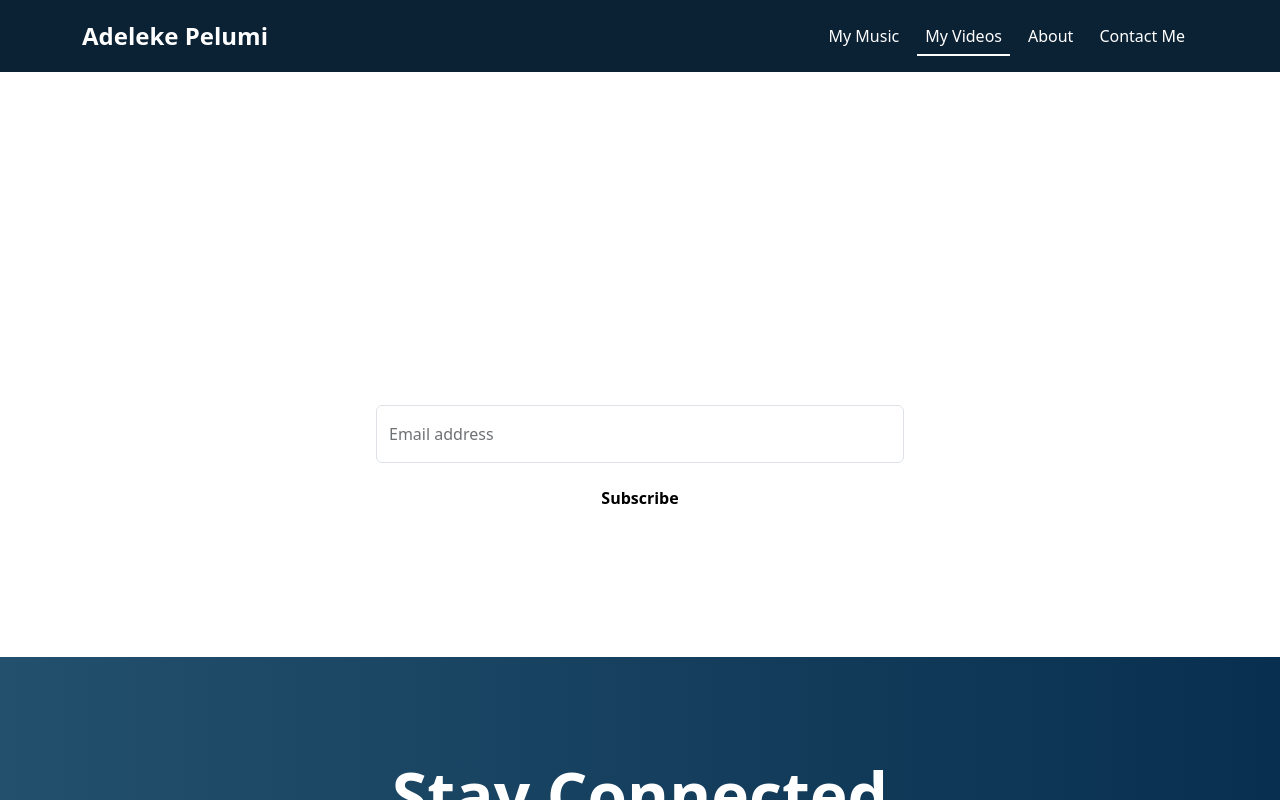
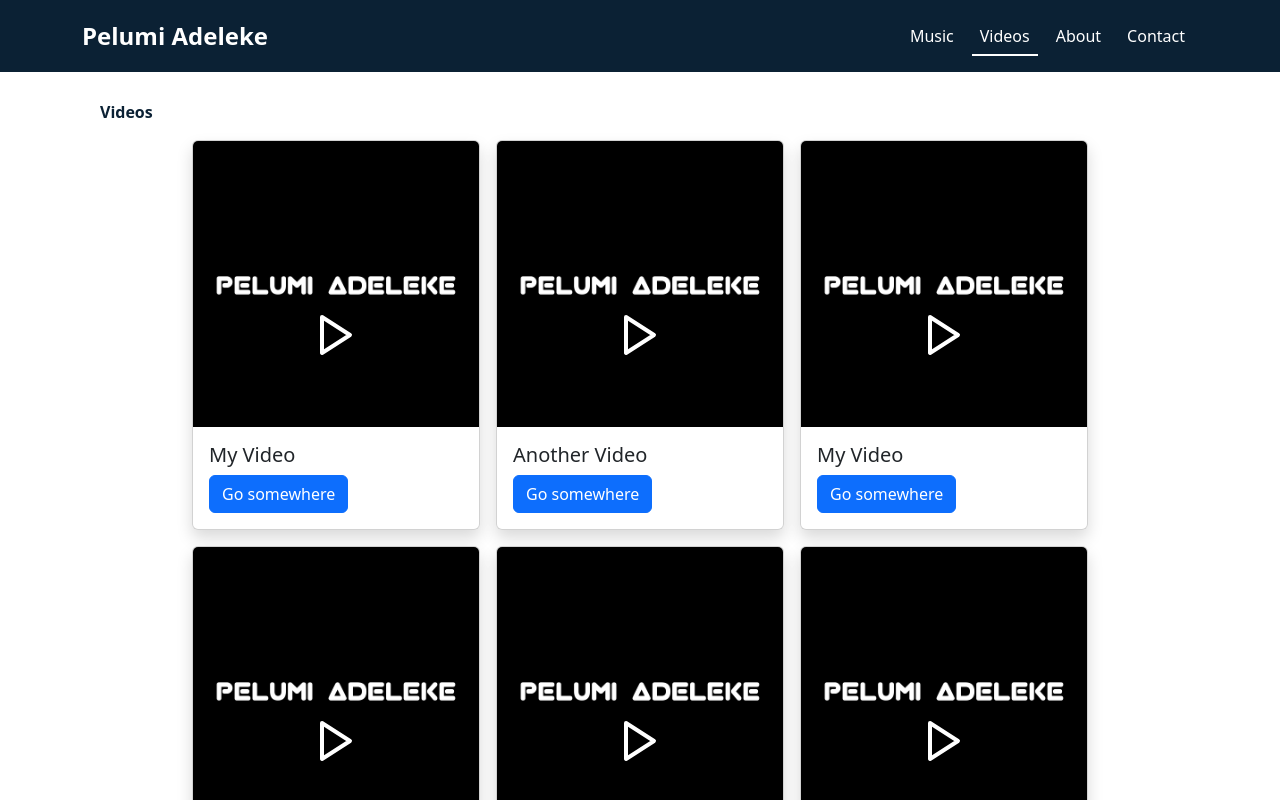
Before and after one commit to Olayinka-2/pelumi-music, a React (Vite) app: page /video in a window 1280 px wide. Shown: the top 800 px of the page. Built offline with nearby package versions, Linux system fonts and the light colour scheme.

Commit message:
feat: Add modal to the video section

```diff
--- a/src/components/Layout.tsx
+++ b/src/components/Layout.tsx
@@ -1,51 +1,37 @@
-import { useRef, useEffect } from "react";
 import { Outlet, NavLink } from "react-router-dom";
 import FooterSection from "./Footer";
 import {HashLink} from "react-router-hash-link";
 import ScrollToTop from "./ScrollToTop";
 
+
 const NavBar:React.FC = () => {
 
-  const navRef = useRef<HTMLElement>(null);
-
-  // useEffect(() => {
-  //   const handleScroll = () => {
-  //     if (navRef.current) {
-  //       if (window.scrollY > 20) {
-  //         navRef.current.classList.add('scrolled');
-  //       } else {
-  //         navRef.current.classList.remove('scrolled');
-  //       }
-  //     }
-  //   };
-
-  //   window.addEventListener('scroll', handleScroll);
-  //   return () => window.removeEventListener('scroll', handleScroll);
-  // }, []);
 
   return (
     <>
         <ScrollToTop />
-      <nav className="navbar navbar-expand-md fixed-top custom-navbar bg-text-dark py-3" ref={navRef}>
+      <nav className="navbar navbar-expand-md fixed-top custom-navbar bg-text-dark py-3">
         <div className="container-md">
-        <NavLink to="/" className="text-white nav-link fw-bold fs-4">Adeleke Pelumi</NavLink>
+        <NavLink to="/" className="text-white nav-link fw-bold fs-4">
+          Pelumi Adeleke
+        </NavLink>
           <button className="navbar-toggler" type="button" data-bs-toggle="collapse" data-bs-target="#collapsibleNavbar">
             <span className="navbar-toggler-icon"></span>
           </button>
           <div className="collapse navbar-collapse justify-content-end" id="collapsibleNavbar">
             <ul className="navbar-nav">
               <li className="nav-item">
-                <NavLink to="/music" className="text-white nav-link">My Music</NavLink>
+                <NavLink to="/music" className="text-white nav-link">Music</NavLink>
               </li>
               <li className="nav-item">
-                <NavLink to="/video" className="text-white nav-link">My Videos</NavLink>
+                <NavLink to="/video" className="text-white nav-link">Videos</NavLink>
               </li>
               <li className="nav-item">
                 <HashLink smooth to="/about" className="nav-link text-white">About</HashLink>
               </li>
 
               <li className="nav-item">
-                <HashLink smooth to="#contact" className="text-white nav-link">Contact Me</HashLink>
+                <HashLink smooth to="#contact" className="text-white nav-link">Contact</HashLink>
               </li>
             </ul>
           </div>
--- a/src/components/Utils/type.tsx
+++ b/src/components/Utils/type.tsx
@@ -7,6 +7,8 @@ export interface CardItem {
 }
 
 export interface videoItem {
-  src: string,
-  title: string,
+    id: number;
+    title: string;
+    thumbnail: string;
+    videoUrl:string;
 }
--- a/src/data/Data.tsx
+++ b/src/data/Data.tsx
@@ -44,4 +44,28 @@ export const videoData = [
     thumbnail: "thumbnail2.jpg",
     videoUrl: "https://www.youtube.com/embed/ANOTHER_VIDEO_ID"
   },
+  {
+    id: 3,
+    title: "My Video",
+    thumbnail: "thumbnail1.jpg", // in src/assets/images/
+    videoUrl: "https://www.youtube.com/embed/VIDEO_ID"
+  },
+  {
+    id: 4,
+    title: "Another Video",
+    thumbnail: "thumbnail2.jpg",
+    videoUrl: "https://www.youtube.com/embed/ANOTHER_VIDEO_ID"
+  },
+  {
+    id: 5,
+    title: "My Video",
+    thumbnail: "thumbnail1.jpg", // in src/assets/images/
+    videoUrl: "https://www.youtube.com/embed/VIDEO_ID"
+  },
+  {
+    id: 6,
+    title: "Another Video",
+    thumbnail: "thumbnail2.jpg",
+    videoUrl: "https://www.youtube.com/embed/ANOTHER_VIDEO_ID"
+  },
 ];
--- a/src/index.css
+++ b/src/index.css
@@ -113,8 +113,13 @@ footer a:hover {
   }
 }
 
+.play-icon {
+  cursor: pointer;
+}
 
-
+.play-icon:active {
+  scale: 1.1;
+}
 
 /* body
   background-color: var(--bg);
--- a/src/pages/MusicPage.tsx
+++ b/src/pages/MusicPage.tsx
@@ -1,26 +1,23 @@
 import { musicData } from "../data/Data";
 import Card from "../components/Card";
 
-const MusicPage:React.FC = () => {
+const MusicPage: React.FC = () => {
   return (
-    <>
-      <div className="main-container">
-        <div className="bg-accent-bg p-5">
-          <div className="container-md">
-            <div className="row">
-              {
-                          musicData.map((cardItem) => (
-                            <div className=" col-md-6 col-xl-3" key={cardItem.id}>
-                              <Card cardItems = {cardItem}/>
-                            </div>
-                ))
-                          }
-            </div>
-        </div>
+    <div className="main-container">
+      <div className="bg-accent-bg py-5">
+        <div className="container-md">
+          <h2 className="text-center text-white mb-4">My Music</h2>
+          <div className="d-flex flex-wrap justify-content-center gap-4">
+            {musicData.map((cardItem) => (
+              <div key={cardItem.id} style={{ width: "18rem" }} className="shadow bg-body rounded">
+                <Card cardItems={cardItem} />
+              </div>
+            ))}
+          </div>
         </div>
       </div>
-    </>
-  )
-}
+    </div>
+  );
+};
 
 export default MusicPage;
--- a/src/pages/VideoPage.tsx
+++ b/src/pages/VideoPage.tsx
@@ -1,10 +1,72 @@
-import FooterSection from "../components/Footer";
+import profile from "../asset/profile.jpg";
+import play from "../asset/icons/play.svg";
+import {videoData} from "../data/Data";
+import {videoItem} from "../components/Utils/type"
+import { useState, useRef } from "react";
+
+declare global {
+  interface Window {
+    bootstrap: any;
+  }
+}
 
 const VideoPage:React.FC = () => {
+  const [selectedVideo, setSelectedVideo] = useState<videoItem| null>(null);
+  const modalRef = useRef<HTMLDivElement>(null);
+
+  function handleClick(video: videoItem) {
+    setSelectedVideo(video);
+
+    setTimeout(() => {
+      const modalEl = modalRef.current;
+      if (modalEl) {
+        const bsModal = new window.bootstrap.Modal(modalEl);
+        bsModal.show();
+      }
+    }, 0);
+  }
+
   return (
     <>
-      <p>Video Page</p>
-      <FooterSection/>
+    <section>
+    <p className="displlay-1 fw-bold text-text-dark">Videos</p>
+    <div className="d-flex flex-wrap justify-content-center gap-3">
+    {
+      videoData.map((video) => (
+        <div key={video.id} className="shadow bg-body rounded">
+          <div className="card position-relative" style={{"width": "18rem"} }>
+          <img src={play} alt="play icon" className="position-absolute top-50 start-50 translate-middle play-icon" onClick={() => handleClick(video)}/>
+            <img src={profile} className="card-img-top" alt="..."/>
+            <div className="card-body">
+              <h5 className="card-title">{video.title}</h5>
+              <a href="#" className="btn btn-primary">Go somewhere</a>
+            </div>
+          </div>
+      </div>
+      ))
+    }
+    </div>
+
+    {
+      selectedVideo ?
+      <div className="modal fade" id="exampleModal" aria-labelledby="exampleModalLabel" aria-hidden="true" ref={modalRef}>
+        <div className="modal-dialog modal-dialog-centered modal-lg">
+          <div className="modal-content shadow-lg">
+            <div className="modal-body p-0">
+            <div className="ratio ratio-16x9">
+                            <iframe
+                              src={selectedVideo!.videoUrl}
+                              title={selectedVideo!.title}
+                              allowFullScreen
+                            ></iframe>
+                          </div>
+            </div>
+          </div>
+        </div>
+      </div> : ""
+    }
+
+    </section>
     </>
   )
 }
```
Also changed, not shown: src/asset/icons/play.svg (added), src/asset/profile.jpg (added).
